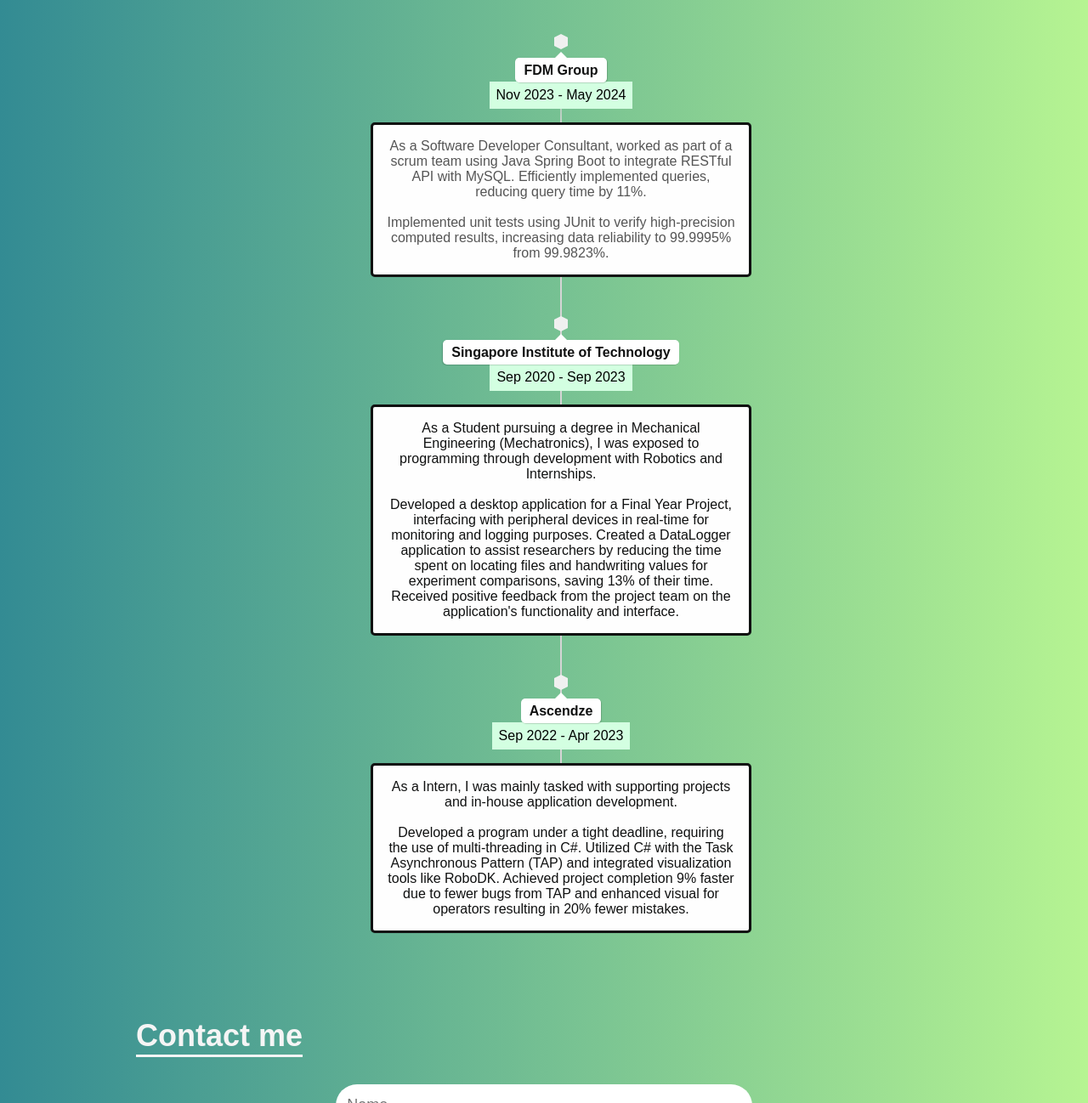
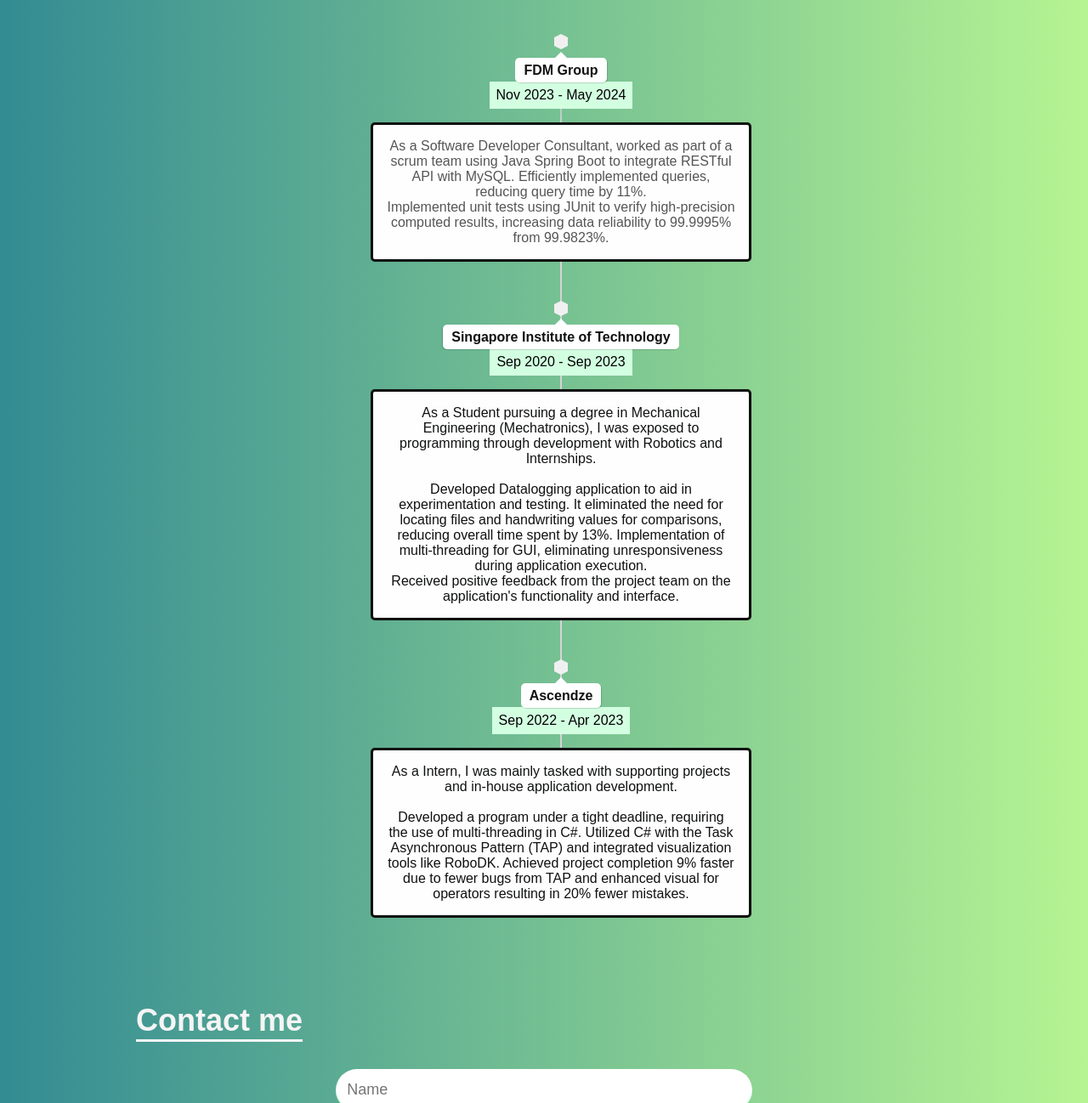
Before and after one commit to gforgittinggud/personal-page, a website: page index.html in a window 1280 px wide. Shown: the part 3368-4666 px from the top of the page at 85% size. Drawn offline with nearby package versions, Linux system fonts and the light colour scheme; a web font is replaced by a local one.

Commit message:
Update index.html

```diff
--- a/index.html
+++ b/index.html
@@ -435,7 +435,7 @@
               <p>
                 As a Software Developer Consultant, worked as part of a scrum
                 team using Java Spring Boot to integrate RESTful API with MySQL.
-                Efficiently implemented queries, reducing query time by 11%. <br><br>
+                Efficiently implemented queries, reducing query time by 11%. <br>
                 Implemented unit tests using JUnit to verify high-precision
                 computed results, increasing data reliability to 99.9995% from
                 99.9823%.
@@ -457,14 +457,11 @@
             <div class="desc">
               As a Student pursuing a degree in Mechanical Engineering
               (Mechatronics), I was exposed to programming through development
-              with Robotics and Internships. <br /><br />
-              Developed a desktop application for a Final Year Project,
-              interfacing with peripheral devices in real-time for monitoring
-              and logging purposes. Created a DataLogger application to assist
-              researchers by reducing the time spent on locating files and
-              handwriting values for experiment comparisons, saving 13% of their
-              time. Received positive feedback from the project team on the
-              application's functionality and interface.
+              with Robotics and Internships. <br />
+              <br>Developed Datalogging application to aid in experimentation and testing. It eliminated the need for locating files and handwriting values for comparisons, reducing overall time spent by 13%.
+              Implementation of multi-threading for GUI, eliminating unresponsiveness during application execution.
+              <br>Received positive feedback from the project team on the application's functionality and interface.
+
             </div>
           </div>
         </li>
```
